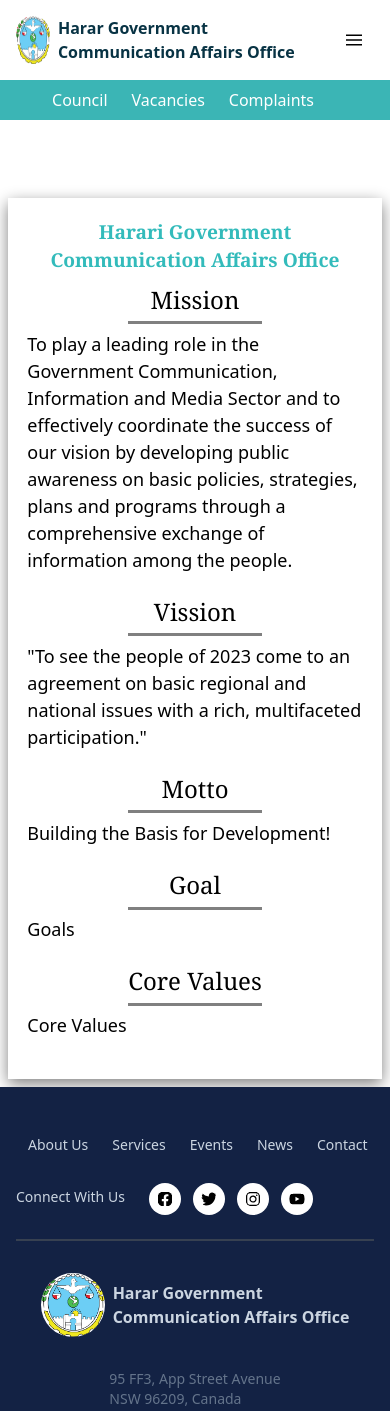
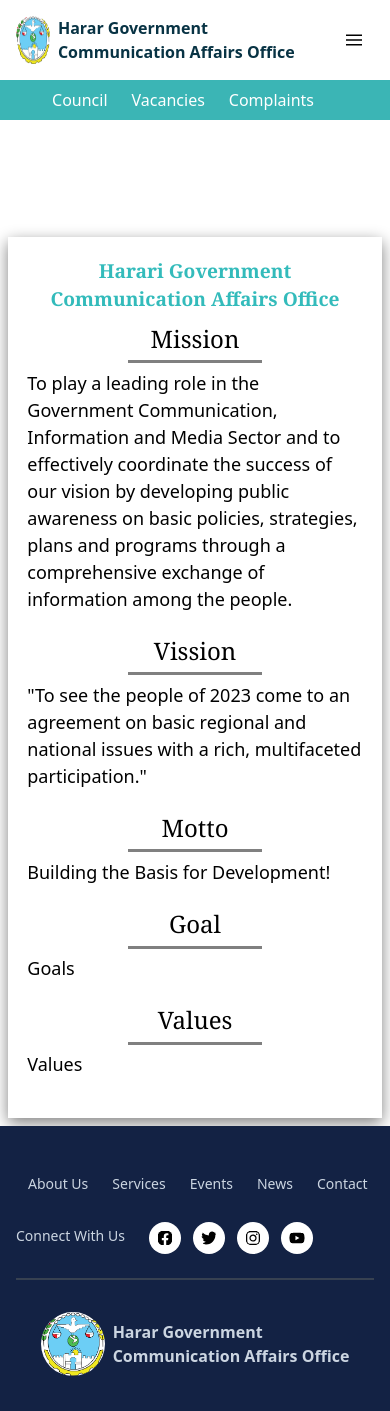
Before and after one commit to fufex3934/frontend, a React (Vite) app: page /about in a window 390 px wide. Shown: the top 1411 px of the page. Built offline with nearby package versions, Linux system fonts and the light colour scheme.

Commit message:
About Us

```diff
--- a/src/components/body/NavDetailPages/AboutUs.jsx
+++ b/src/components/body/NavDetailPages/AboutUs.jsx
@@ -51,10 +51,10 @@ const AboutUs = () => {
         </div>
         <div className="value">
           <div className="heading">
-            <h1>Core Values</h1>
+            <h1>Values</h1>
           </div>
           <div className="content">
-            <p> Core Values</p>
+            <p>Values</p>
           </div>
         </div>
       </div>
--- a/src/components/body/css/AboutUs.css
+++ b/src/components/body/css/AboutUs.css
@@ -37,7 +37,7 @@
 }
 @media screen and (max-width:420px){
     .about{
-        margin-top: 20%;
+        margin-top: 30%;
     }
     .about .heading-top{
         text-align: center;
```
